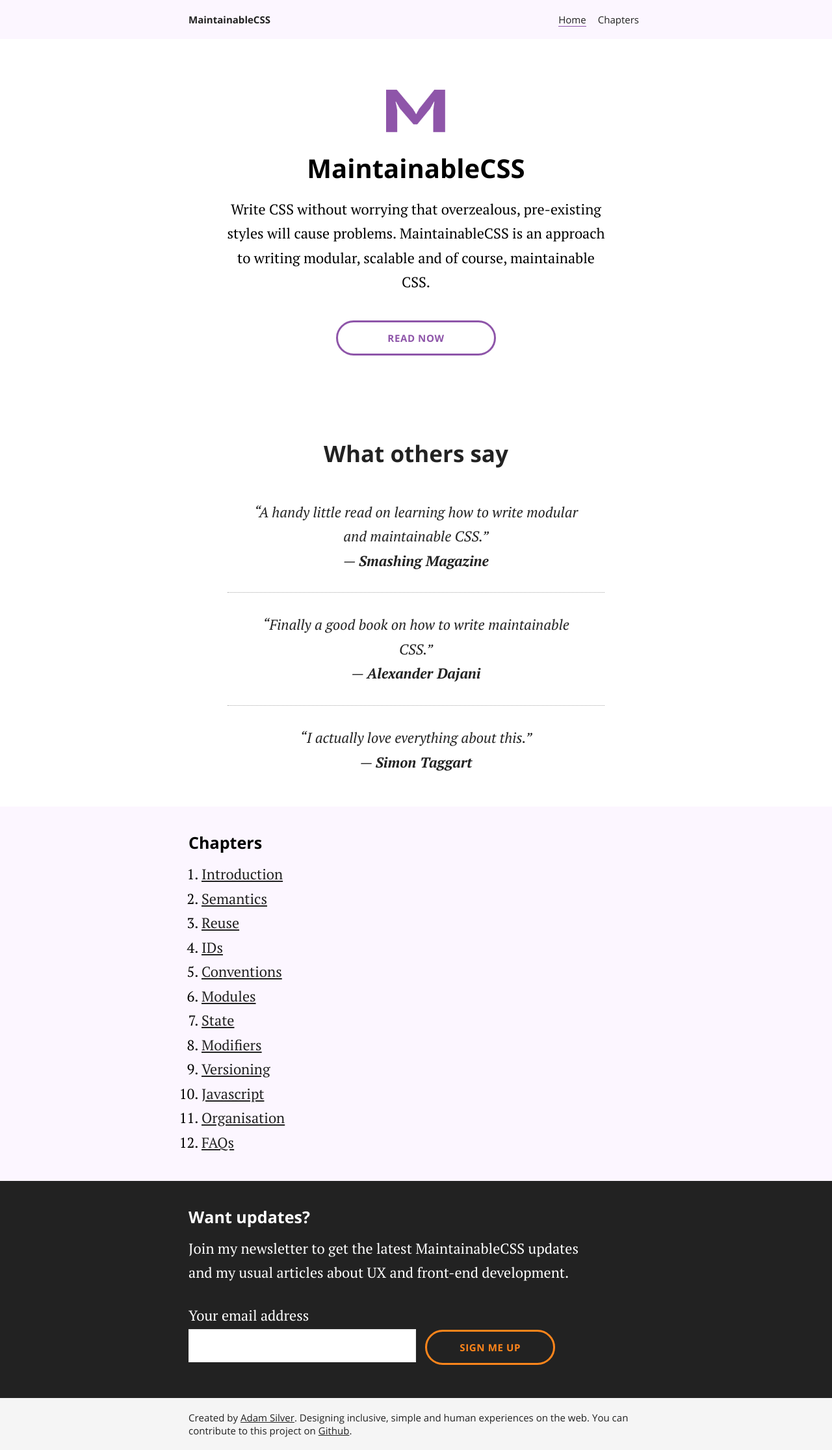
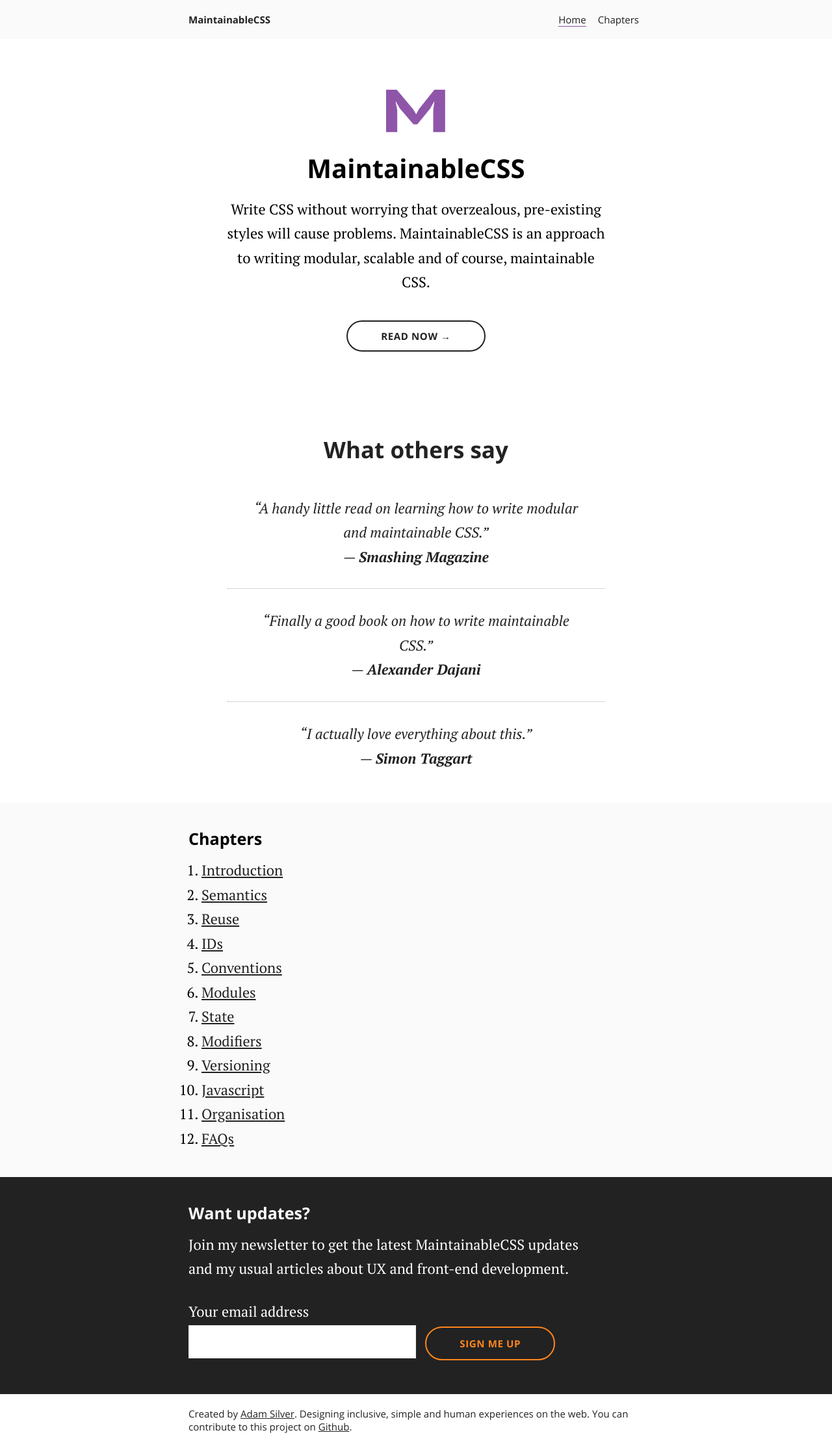
Before and after one commit to adamsilver/maintainablecss.com-jekyll, a Jekyll site: the page built from index.md, in a window 1280 px wide. Shown: the whole page at 65% size. Built offline with Jekyll 4.4.1, drawn with Linux system fonts in a browser that asks for light colours.

Commit message:
Consistent styles, upgraded button

```diff
--- a/_includes/chapterNavigation.html
+++ b/_includes/chapterNavigation.html
@@ -3,6 +3,6 @@
 		<a rel="prev" class="chapterNavigation-previous" href="{{page.previous.url}}">&larr; {{page.previous.title}}</a>
 	{% endif %} -->
 	{% if page.next %}
-		<a rel="next" class="chapterNavigation-next" href="{{page.next.url}}" >{{page.next.title}} &rarr;</a>
+		<a rel="next" class="primaryLinkButton" href="{{page.next.url}}" >{{page.next.title}} &rarr;</a>
 	{% endif %}
 </div>
--- a/assets/css/main.css
+++ b/assets/css/main.css
@@ -99,11 +99,36 @@ a:focus {
 }
 
 /**********************************************************
+* Primary button
+**********************************************************/
+
+.primaryLinkButton {
+	font-size: 0.94em;
+	display: inline-block;
+	text-decoration: none;
+	margin: 0 auto;
+	border-radius: 30px;
+	text-transform: uppercase;
+	padding: 12px 30px;
+	color: #222;
+	border: 2px solid #222;
+	font-weight: bold;
+	letter-spacing: 0.04em;
+	width: 150px;
+	text-align: center;
+	margin: 0 auto;
+}
+
+.primaryLinkButton:hover {
+	color: #fff;
+	background-color: #222;
+}
+
+/**********************************************************
 * Footer
 **********************************************************/
 
 .footer {
-	background-color: #f5f5f5;
 	padding: 20px;
 	overflow: hidden;
 }
@@ -127,7 +152,7 @@ a:focus {
 **********************************************************/
 
 .header {
-	background-color: #fcf6ff;
+	background-color: #fafafa;
 }
 
 .header-inner {
@@ -369,31 +394,6 @@ a.navigation-isActive {
 	}
 }
 
-.chapterNavigation a {
-	font-size: 0.94em;
-	display: inline-block;
-	text-decoration: none;
-	margin: 0 auto;
-	border-radius: 30px;
-	text-transform: uppercase;
-	padding: 12px 30px;
-	color: #222;
-	border: 2px solid #222;
-	font-weight: bold;
-	letter-spacing: 0.04em;
-	width: 150px;
-	text-align: center;
-	margin: 0 auto;
-}
-
-a.chapterNavigation-previous:hover,
-a.chapterNavigation-next:hover,
-a.chapterNavigation-previous:active,
-a.chapterNavigation-next:active {
-	color: #fff;
-	background-color: #222;
-}
-
 /**********************************************************
 * Hero
 **********************************************************/
@@ -403,6 +403,7 @@ a.chapterNavigation-next:active {
 	padding-right: 20px;
 	padding-top: 30px;
 	padding-bottom: 50px;
+	text-align: center;
 }
 
 @media(min-width: 37.5em) {
@@ -456,35 +457,12 @@ a.chapterNavigation-next:active {
 	}
 }
 
-.hero-button:link,
-.hero-button:visited {
-	text-transform: uppercase;
-	text-decoration: none;
-	padding: 14px 70px;
-	font-size: 0.94em;
-	border: 3px solid #8E55A9;
-	color: #8E55A9;
-	font-weight: bold;
-	letter-spacing: 0.04em;
-	width: 100px;
-	margin: 0 auto;
-	display: block;
-	text-align: center;
-	border-radius: 30px;
-}
-
-.hero-button:hover {
-	color: #fff;
-	background-color: #8E55A9;
-}
-
-
 /**********************************************************
 * Chapters
 **********************************************************/
 
 .chapters {
-	background-color: #fcf6ff;
+	background-color: #fafafa;
 	padding-top: 40px;
 	padding-bottom: 40px;
 }
@@ -774,7 +752,7 @@ a.chapterNavigation-next:active {
 	text-align: center;
 	margin: 0 auto;
 	-webkit-appearance: none;
-	border: 3px solid #ff851b;
+	border: 2px solid #ff851b;
 	background-color: transparent;
 	color: #ff851b;
 	width: 100%;
--- a/index.md
+++ b/index.md
@@ -8,7 +8,7 @@ id: home
 		<img class="hero-logo" src="/assets/img/logo.png" alt="">
 		<h1>MaintainableCSS</h1>
 		<p>Write CSS without worrying that overzealous, pre-existing styles will cause problems. MaintainableCSS is an approach to writing modular, scalable and of course, maintainable CSS.</p>
-		<a class="hero-button" href="/chapters/introduction/">Read now</a>
+		<a class="primaryLinkButton" href="/chapters/introduction/">Read now &rarr;</a>
 	</div>
 </div>
 <div class="recommendations">
```
